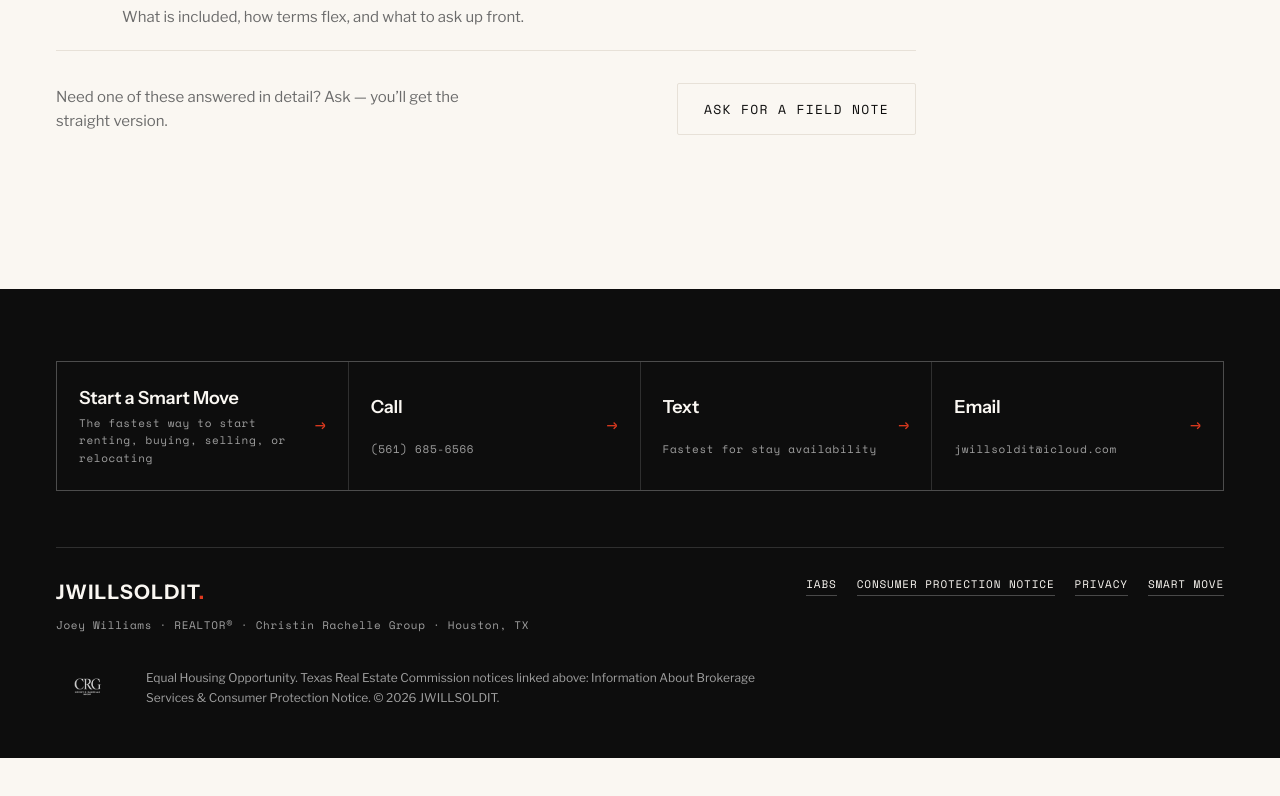
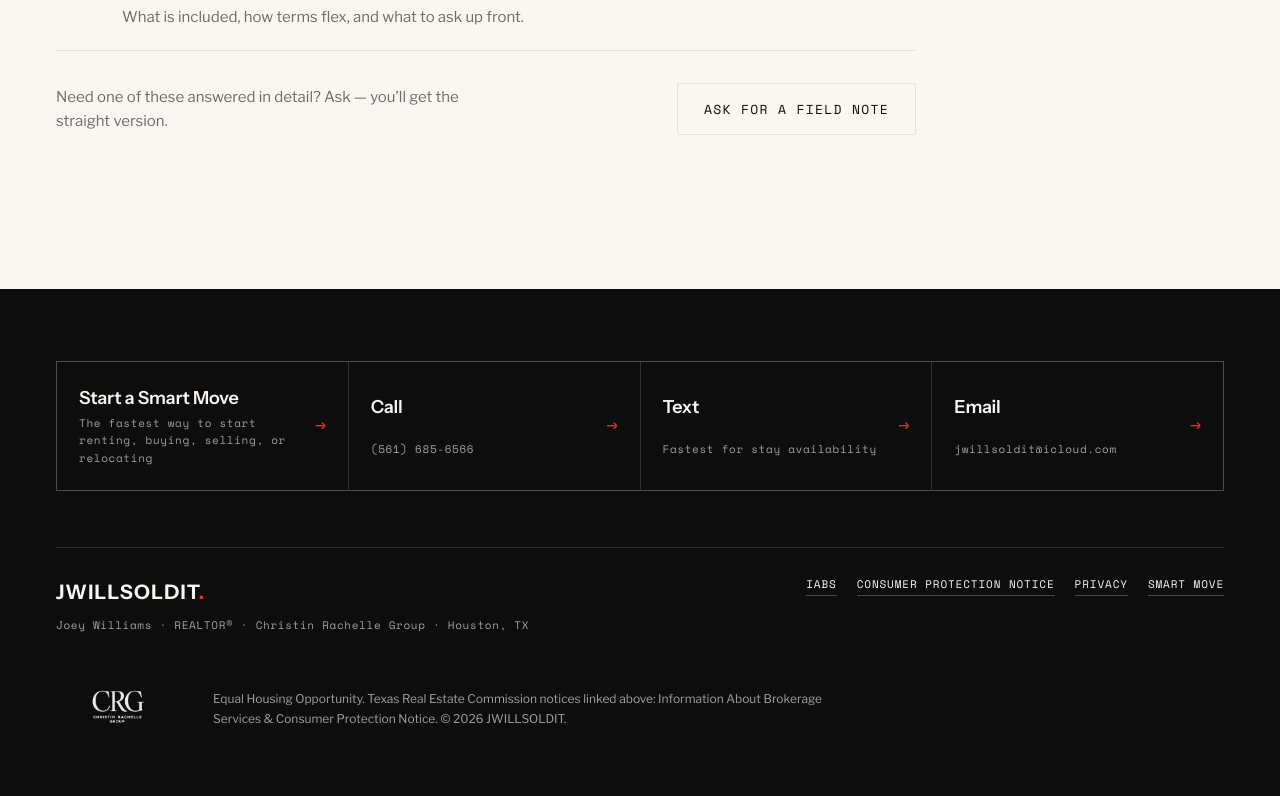
Before and after one commit to d8dles/jwillsoldit-hub, a React (Vite) app: page / in a window 1280 px wide. Shown: the part 8874-9670 px from the top of the page. Before the commit the page ends 9632 px from the top, so only its background shows below. Built offline with nearby package versions, Linux system fonts and the light colour scheme.

Commit message:
Increase CRG logo size in footer

```diff
--- a/src/components/ContactFooter.module.css
+++ b/src/components/ContactFooter.module.css
@@ -123,14 +123,14 @@
   display: flex;
   flex-wrap: wrap;
   align-items: center;
-  gap: 24px;
+  gap: 28px;
 }
 
 .crgLogo {
-  height: 44px;
+  height: clamp(58px, 7vw, 86px);
   width: auto;
   filter: brightness(0) invert(1);
-  opacity: 0.85;
+  opacity: 0.92;
 }
 
 .fineprint {
```
